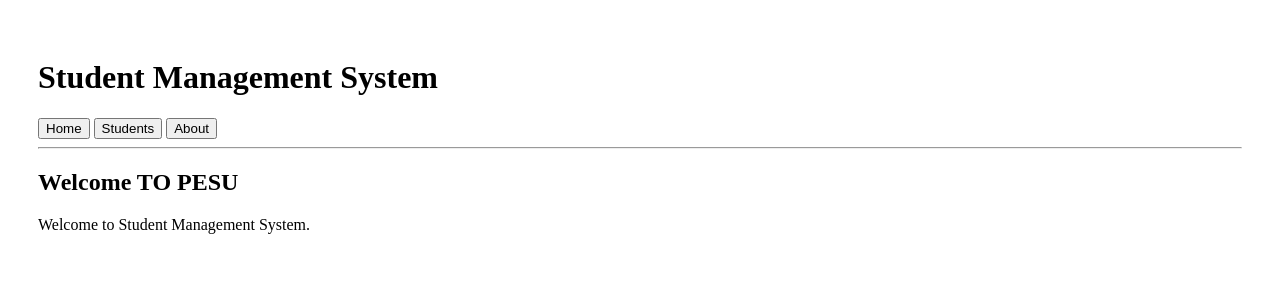
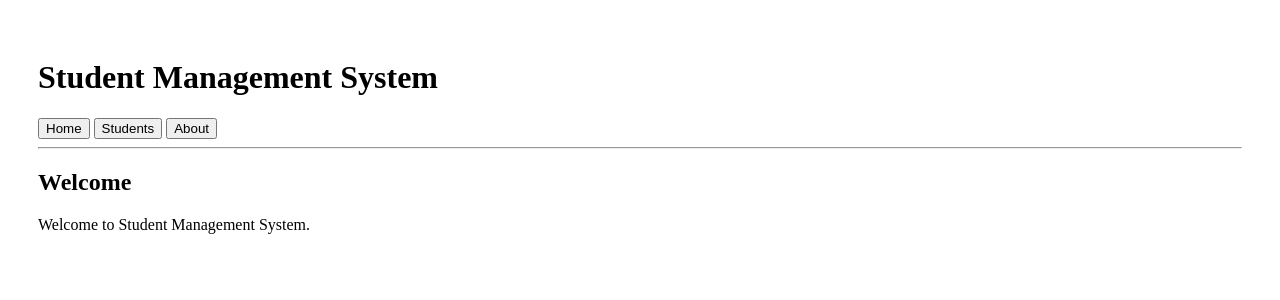
Before and after one commit to deytamal/vercel-demo-2, a Next.js app: page / in a window 1280 px wide. Shown: the top 300 px of the page. Built offline with nearby package versions, Linux system fonts and the light colour scheme.

Commit message:
First App Deployment

```diff
--- a/app/page.tsx
+++ b/app/page.tsx
@@ -33,7 +33,7 @@ export default function Home() {
       {/* Home Page */}
       {page === "home" && (
         <div>
-          <h2>Welcome TO PESU</h2>
+          <h2>Welcome</h2>
           <p>Welcome to Student Management System.</p>
         </div>
       )}
```
